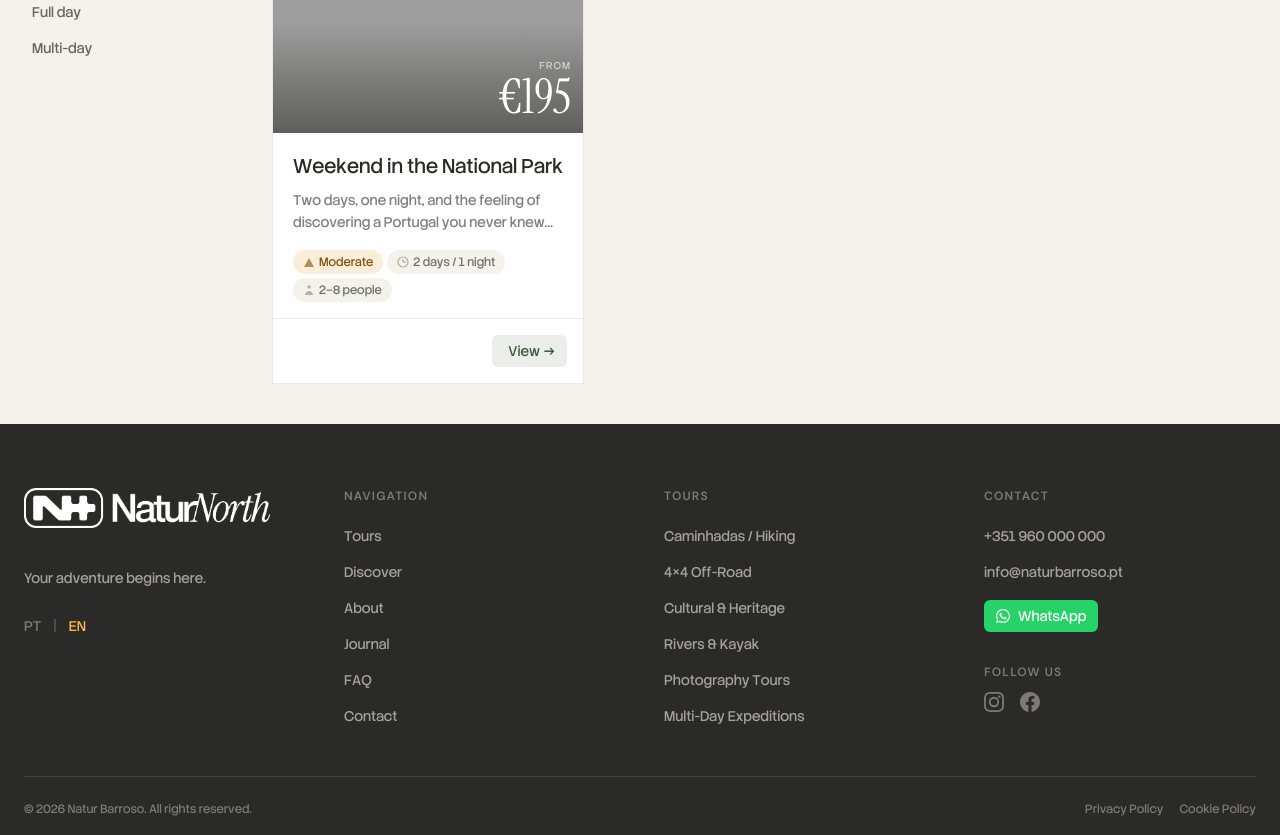
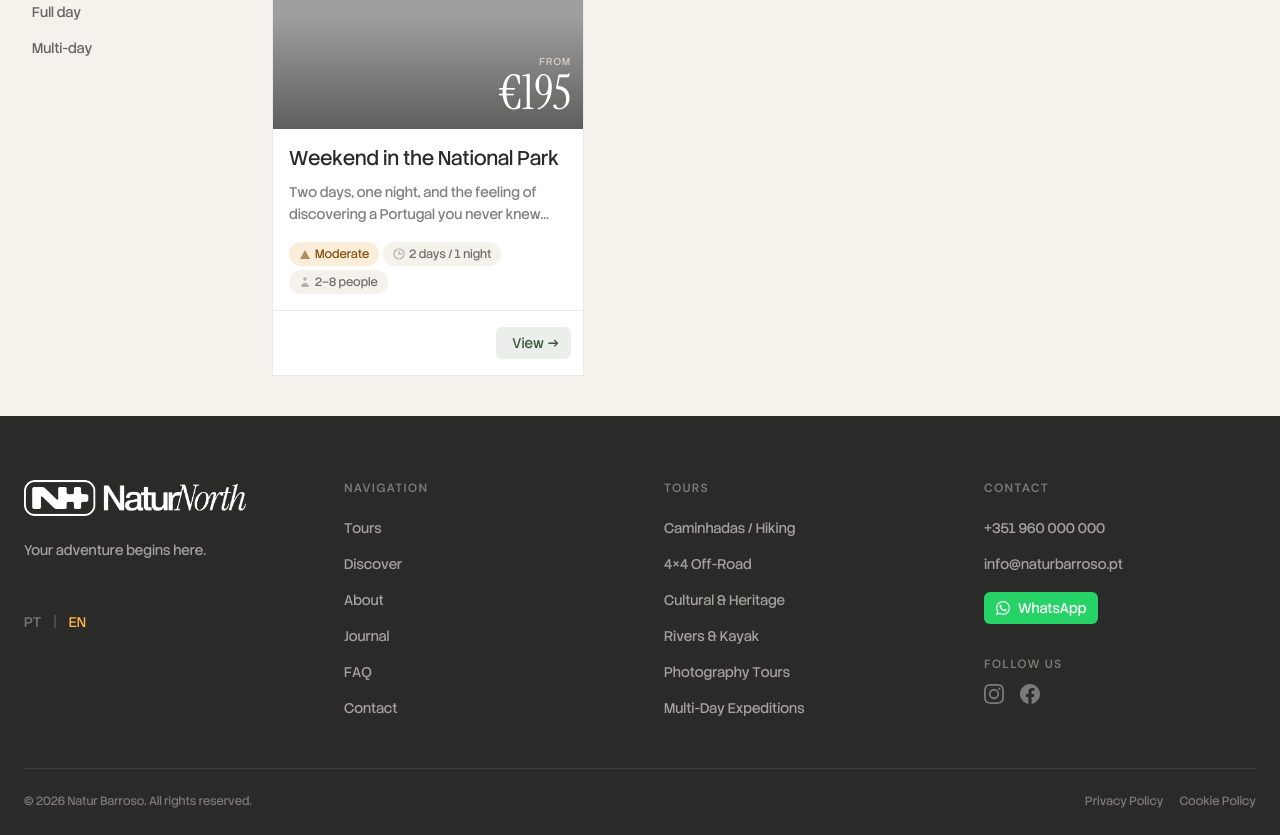
Before and after one commit to pedroalves-dv/natur-barroso, a Next.js app: page /en/tours in a window 1280 px wide. Shown: the part 940-1775 px from the top of the page. Built offline with nearby package versions, Linux system fonts and the light colour scheme; grey boxes are pictures that could not be loaded.

Commit message:
mobile layout tweaks continue

```diff
--- a/src/components/home/FeaturedTours.tsx
+++ b/src/components/home/FeaturedTours.tsx
@@ -14,7 +14,7 @@ export default async function FeaturedTours({ locale }: Props) {
   return (
     <section className="py-20 bg-fog">
       <div className="max-w-7xl mx-auto px-4 md:px-6">
-        <div className="flex flex-col md:flex-row md:items-end md:justify-between gap-2 md:gap-4 mb-6 md:mb-8">
+        <div className="flex flex-col md:flex-row md:items-end md:justify-between gap-2 md:gap-4 mb-4 md:mb-8">
           <div>
             <p className="text-xs md:text-base md:font-semibold uppercase tracking-wide md:tracking-wider text-moss md:mb-2">
               {t("featuredToursEyebrow")}
--- a/src/components/home/JournalTeaser.tsx
+++ b/src/components/home/JournalTeaser.tsx
@@ -51,7 +51,7 @@ export default async function JournalTeaser({ locale }: Props) {
   return (
     <section className="py-20 bg-fog">
       <div className="max-w-7xl mx-auto px-4 md:px-6">
-        <div className="flex flex-col md:flex-row md:items-end md:justify-between gap-2 md:gap-4 mb-6 md:mb-8">
+        <div className="flex flex-col md:flex-row md:items-end md:justify-between gap-2 md:gap-4 mb-4 md:mb-8">
           <div>
             <p className="text-sm md:text-base font-semibold uppercase tracking-wider text-moss md:mb-2">
               {t("journalEyebrow")}
--- a/src/components/home/JournalTeaserTrack.tsx
+++ b/src/components/home/JournalTeaserTrack.tsx
@@ -125,7 +125,7 @@ export default function JournalTeaserTrack({
                 sizes="(max-width: 768px) 100vw, 33vw"
               />
             </div>
-            <div className="flex flex-col flex-1 pt-5 pl-5 pr-5 pb-4">
+            <div className="flex flex-col flex-1 p-4">
               <div className="flex items-center gap-3 mb-3">
                 <span className="text-xs font-medium text-amber">
                   {post.category}
--- a/src/components/home/RegionTeaser.tsx
+++ b/src/components/home/RegionTeaser.tsx
@@ -162,7 +162,7 @@ export default async function RegionTeaser({ locale }: Props) {
         </div>
 
         {/* Photo + map markers */}
-        <div className="relative min-h-[400px] mx-6 mb-8 overflow-hidden lg:mx-0 lg:mb-0 lg:min-h-0">
+        <div className="relative min-h-[400px] mx-6 mb-4 overflow-hidden lg:mx-0 lg:mb-0 lg:min-h-0">
           <Image
             src="/images/region-teaser.jpg"
             alt="Barroso highland landscape"
--- a/src/components/layout/Footer.tsx
+++ b/src/components/layout/Footer.tsx
@@ -36,13 +36,13 @@ export default async function Footer() {
         <div className="grid grid-cols-1 md:grid-cols-2 lg:grid-cols-4 gap-12 mb-12">
           {/* Col 1 — Brand */}
           <div>
-            <Link href={`/${locale}`} className="inline-block mb-4">
-              <NaturBarrosoLogo variant="light" className="h-10 w-auto" />
+            <Link href={`/${locale}`} className="inline-block">
+              <NaturBarrosoLogo variant="light" className="h-8 md:h-9 w-auto" />
             </Link>
-            <p className="text-sm text-fog/60 leading-relaxed mt-4 max-w-xs">
+            <p className="text-sm text-fog/60 leading-relaxed my-4 max-w-xs">
               {t("tagline")}
             </p>
-            <div className="flex items-center gap-3 mt-6">
+            <div className="flex items-center gap-3 mt-12">
               <Link
                 href="/pt"
                 className={`text-sm font-medium transition-colors ${
--- a/src/components/layout/Navbar.tsx
+++ b/src/components/layout/Navbar.tsx
@@ -50,7 +50,7 @@ export default function Navbar() {
         <nav className="max-w-7xl mx-auto px-4 md:px-6 flex items-center justify-between h-16 md:h-20">
           {/* Logo */}
           <Link href={`/${locale}`} aria-label="Natur Barroso — início">
-            <NaturBarrosoLogo variant="dark" className="h-7 md:h-9 w-auto" />
+            <NaturBarrosoLogo variant="dark" className="h-6 md:h-9 w-auto" />
           </Link>
 
           {/* Desktop nav */}
@@ -139,7 +139,7 @@ export default function Navbar() {
         <div className="fixed inset-0 z-50 bg-granite flex flex-col">
           <div className="flex items-center justify-between px-4 h-16 shrink-0">
             <Link href={`/${locale}`} onClick={() => setIsMobileOpen(false)}>
-              <NaturBarrosoLogo variant="light" className="h-8 w-auto" />
+              <NaturBarrosoLogo variant="light" className="h-6 w-auto" />
             </Link>
             <button
               onClick={() => setIsMobileOpen(false)}
@@ -165,7 +165,7 @@ export default function Navbar() {
               <Link
                 key={href}
                 href={`/${locale}${href}`}
-                className={`text-2xl font-serif py-3 border-b border-fog/10 transition-colors ${
+                className={`text-3xl font-serif py-3 border-b border-fog/10 transition-colors ${
                   isActive(href) ? "text-amber" : "text-fog hover:text-amber"
                 }`}
                 onClick={() => setIsMobileOpen(false)}
@@ -178,7 +178,7 @@ export default function Navbar() {
           <div className="px-6 py-8 flex items-center gap-4 shrink-0">
             <Link
               href={`/${locale}/tours`}
-              className="btn-lg btn-amber flex-1 text-center"
+              className="py-2.5 rounded-lg btn-amber flex-1 text-center"
               onClick={() => setIsMobileOpen(false)}
             >
               {t("bookTour")}
@@ -203,7 +203,7 @@ export default function Navbar() {
                 return isCurrentLocale ? (
                   <span
                     key={loc}
-                    className="px-3 py-1 rounded-full text-xs font-semibold bg-fog/20 text-fog"
+                    className="px-3 py-2.5 rounded-full text-xs font-semibold bg-fog/20 text-fog"
                     aria-current="true"
                   >
                     {loc.toUpperCase()}
@@ -212,7 +212,7 @@ export default function Navbar() {
                   <Link
                     key={loc}
                     href={switchPath}
-                    className="px-3 py-1 rounded-full text-xs text-fog/50 hover:text-fog transition-colors"
+                    className="px-3 py-3 rounded-full text-xs text-fog/50 hover:text-fog transition-colors"
                     onClick={() => setIsMobileOpen(false)}
                   >
                     {loc.toUpperCase()}
--- a/src/components/ui/TourCard.tsx
+++ b/src/components/ui/TourCard.tsx
@@ -82,7 +82,7 @@ export default function TourCard({ tour, locale }: Props) {
         </div>
       </div>
 
-      <div className="flex flex-col flex-1 pt-5 pl-5 pr-5 pb-4">
+      <div className="flex flex-col flex-1 p-4">
         <h3 className="font-stack text-xl text-granite mb-2 leading-snug">
           {isPt ? tour.title : (tour.title_en ?? tour.title)}
         </h3>
```
